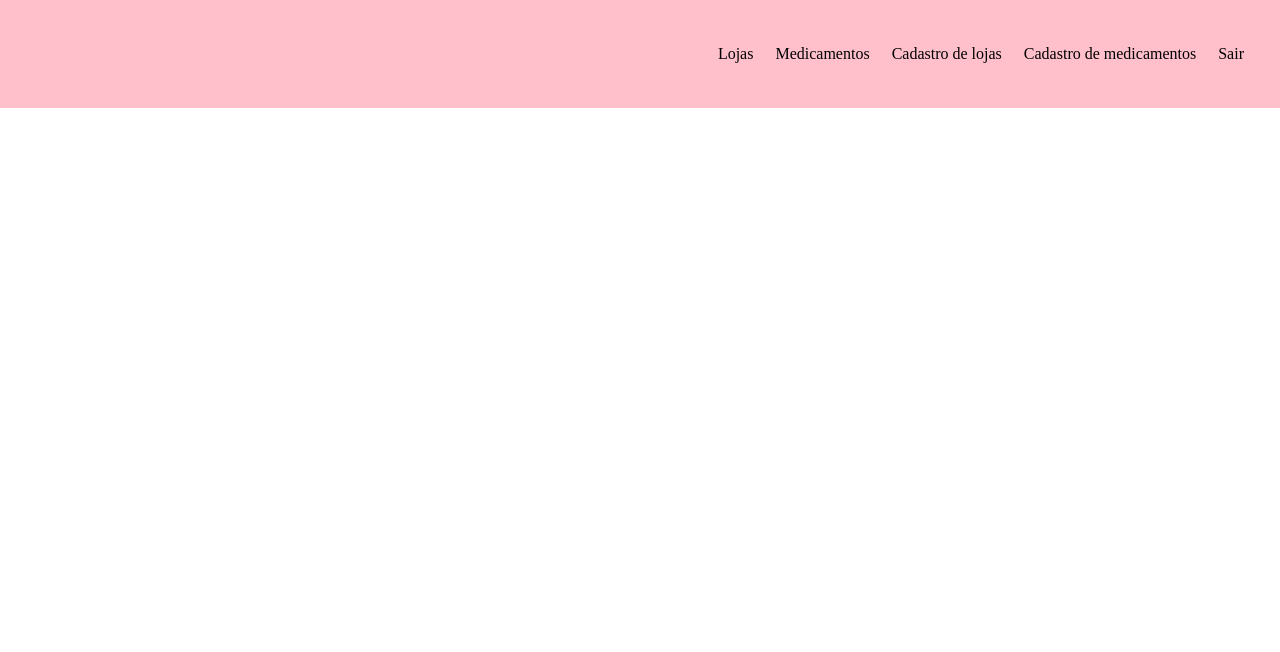
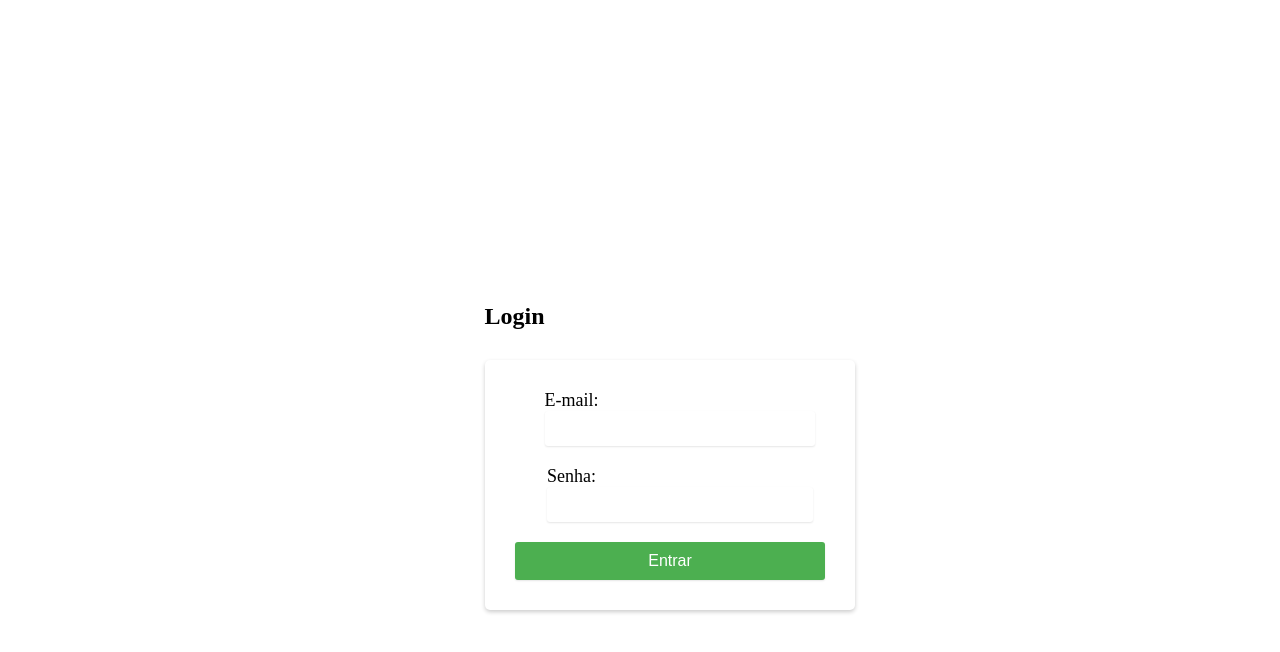
Before and after one commit to Dav1Samu3l/Pharm, a React (Vite) app in the folder PhrmLABP/: page / in a window 1280 px wide. Shown: the top 652 px of the page. Built offline with nearby package versions, Linux system fonts and the light colour scheme.

Commit message:
criaçao e estilização / logica da tela de logim

```diff
--- /dev/null
+++ b/PhrmLABP/src/Components/Pages/Logim/Logim.jsx
@@ -0,0 +1,65 @@
+import React, { useState } from 'react';
+import { useNavigate } from 'react-router-dom';
+import FormContainer from '../../style/Form-style';
+
+function LoginPage() {
+  const [email, setEmail] = useState('');
+  const [password, setPassword] = useState('');
+  const [error, setError] = useState('');
+  const navigate = useNavigate();
+
+  const handleSubmit = (event) => {
+    event.preventDefault();
+    if (!email || !password) {
+      setError('Por favor, preencha todos os campos.');
+      return;
+    }
+    const emailRegex = /^[^\s@]+@[^\s@]+\.[^\s@]+$/;
+    if (!emailRegex.test(email)) {
+      setError('Por favor, insira um e-mail válido.');
+      return;
+    }
+    const passwordRegex = /^(?=.*[A-Za-z])(?=.*\d)[A-Za-z\d]{8,}$/;
+    if (!passwordRegex.test(password)) {
+      setError('Por favor, insira uma senha válida (mínimo de 8 caracteres com números e letras).');
+      return;
+    }
+
+    // faz a navegação para a página de Lojas após o login
+    navigate('/Lojas');
+  };
+
+  return (
+    <FormContainer>
+      <div className='Login'>
+        <div>
+          <h1>Login</h1>
+          <form onSubmit={handleSubmit}>
+            <div>
+              <label htmlFor="email">E-mail:</label>
+              <input
+                type="email"
+                id="email"
+                value={email}
+                onChange={(event) => setEmail(event.target.value)}
+              />
+            </div>
+            <div>
+              <label htmlFor="password">Senha:</label>
+              <input
+                type="password"
+                id="password"
+                value={password}
+                onChange={(event) => setPassword(event.target.value)}
+              />
+            </div>
+            {error && <div className="error">{error}</div>}
+            <button type="submit">Entrar</button>
+          </form>
+        </div>
+      </div>
+    </FormContainer>
+  );
+}
+
+export default LoginPage;
--- a/PhrmLABP/src/Components/style/Form-style.jsx
+++ b/PhrmLABP/src/Components/style/Form-style.jsx
@@ -51,7 +51,64 @@ const BodyContainer = styled.div`
     }
   }
 
-  @media only screen and (min-width: 768px) {
+  .Login {
+  display: flex;
+  justify-content: center;
+  align-items: center;
+  height: 100vh;
+}
+
+.Login form {
+  display: flex;
+  flex-direction: column;
+  align-items: center;
+  background-color: #fff;
+  padding: 30px;
+  border-radius: 5px;
+  box-shadow: 0 2px 4px rgba(0, 0, 0, 0.2);
+}
+
+.Login h1 {
+  margin-bottom: 30px;
+  font-size: 24px;
+}
+
+.Login label {
+  margin-bottom: 10px;
+  font-size: 18px;
+}
+
+.Login input {
+  width: 100%;
+  padding: 10px;
+  margin-bottom: 20px;
+  border: none;
+  border-radius: 3px;
+  box-shadow: 0 1px 2px rgba(0, 0, 0, 0.1);
+}
+
+.Login button {
+  width: 100%;
+  padding: 10px;
+  background-color: #4CAF50;
+  color: #fff;
+  border: none;
+  border-radius: 3px;
+  box-shadow: 0 1px 2px rgba(0, 0, 0, 0.1);
+  cursor: pointer;
+}
+
+.Login button:hover {
+  background-color: #3e8e41;
+}
+
+.Login .error {
+  color: red;
+  margin-bottom: 20px;
+  font-size: 16px;
+}
+
+  @media  (min-width: 768px) {
     padding: 40px;
 
     label {
```
Also changed, not shown: PhrmLABP/src/main.jsx (+7 -2 lines).
